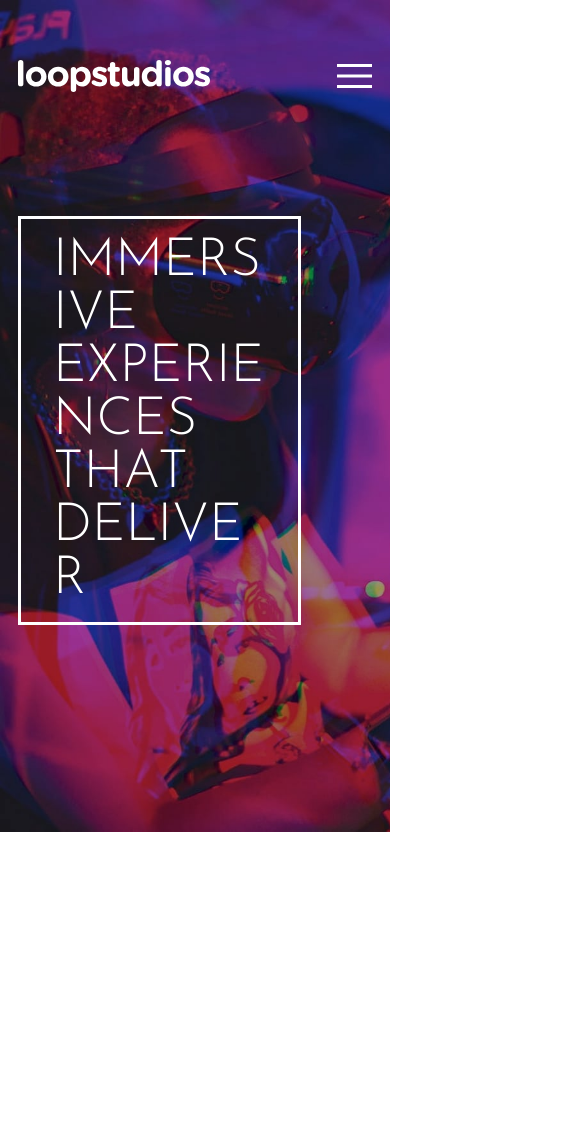
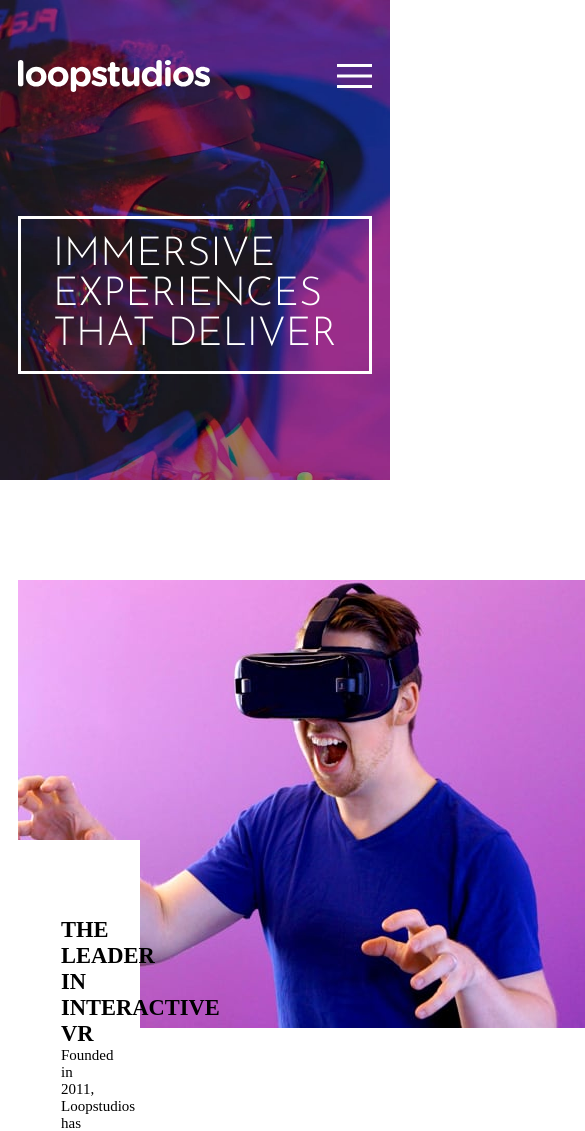
Before and after one commit to Allallnn/Loop-Studio-Practice, a plain HTML site: page index.html in a window 390 px wide. Shown: the top 1131 px of the page, 585 px wide, since content can reach past the window. Before the commit the page ends 844 px from the top, so only its background shows below. Drawn offline with Linux system fonts and the light colour scheme.

Commit message:
fixes: worked on project

```diff
--- a/index.html
+++ b/index.html
@@ -31,5 +31,22 @@
         </div>
       </section>
     </header>
+    <!-- main -->
+     <main>
+      <!-- section 1 -->
+       <section class="container" id="section-1">
+       <!-- img-div -->
+      <div id="interactive-img-container">
+        <img src="assets/desktop/Image20250607145114.jpg" alt="interactive img desktop" id="interactive-desktop">
+        <img src="assets/mobile/Image20250607144948.jpg" alt="interactive img mobile" id="interactive-mobile">
+      </div>
+      <!-- text div -->
+       <div>
+        <h1>THE LEADER IN INTERACTIVE VR</h1>
+        <p>Founded in 2011, Loopstudios has been producing world-class virtual reality projects for some of the best companies around the globe. Our award winning creations have transformed buisnesses troughout digital experiences that bind to their brand.</p>
+       </div>
+       </section>
+
+     </main>
   </body>
 </html>
--- a/style.css
+++ b/style.css
@@ -75,16 +75,50 @@ nav ul li:hover::after{
   width: 80%;
 }
 #immersive h1{
-  border: 3px solid var(--White);
-  font-family: var(--ff-josefin);
   color: var(--White);
   padding: 1rem 2rem;
+  font-size: 3.3rem;
+  border: 3px solid var(--White);
+  word-wrap: break-word;
+  width: 50%;
+  font-family: var(--ff-josefin);
   font-weight: 300;
-  font-size: 3.3rem;
-  word-wrap: break-word;
-  /* margin: 60px 0; */
+}
+/* main */
+#interactive-mobile{
+  display: none;
+}
 
+main{
+  padding: 100px 0;
 }
+#section-1{
+display: flex;
+position: relative;
+/* border: 10px solid purple; */
+}
+#section-1 div:first-child{
+  /* border: 2px solid red; */
+flex: 2;
+max-width: 60%;
+}
+#section-1 div:last-child img{
+width: 100%;
+height: 100%;
+}
+#section-1 div:last-child{
+  background-color: var(--White);
+  padding: 77px;
+  flex: 1;
+  position: absolute;
+  top: 260px;
+  right: 250px;
+  max-width: 40%;
+}
+
+
+
+
 @media (max-width:700px){
 .container{
   max-width: 1100px;
@@ -92,7 +126,7 @@ nav ul li:hover::after{
 }
 header{
   background-image: url(assets/mobile/Image20250607144958.jpg);
-  min-height: 52rem;
+  min-height: 30rem;
 }
 nav ul{
   display: none;
@@ -104,4 +138,19 @@ nav ul{
 #hamburger-icon-container img{
   width: 100%;
 }
+#immersive{
+  width: 100%;
 }
+
+#immersive h1{
+  width: 100%;
+  font-size: 2.5rem;
+}
+/* main */
+#interactive-desktop{
+  display: none;
+}
+#interactive-mobile{
+  display: block;
+}
+}
```
